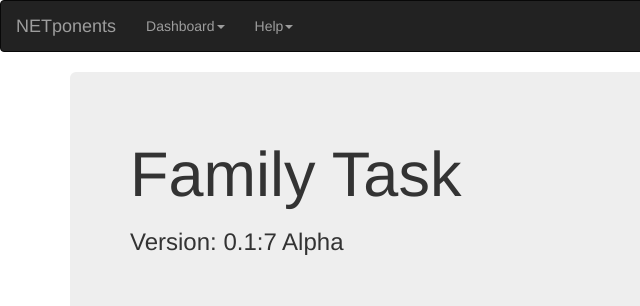
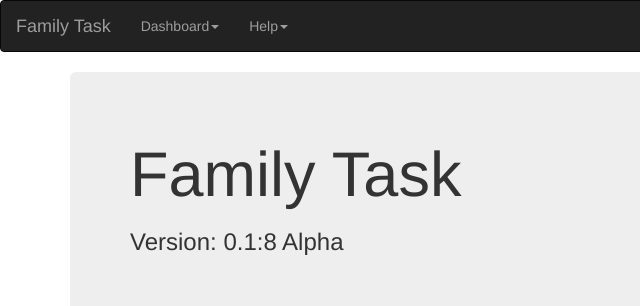
Before and after one commit to ARMmaster17/familytask, a plain HTML site: page index.html in a window 1280 px wide. Shown: the top 306 px of the page, 0-640 px from the left. Drawn offline with nearby package versions, Linux system fonts and the light colour scheme; a script that the page names is missing.

Commit message:
Update index.html

```diff
--- a/index.html
+++ b/index.html
@@ -17,7 +17,7 @@
             <span class="icon-bar"></span>
             <span class="icon-bar"></span>
          </button>
-         <a class="navbar-brand" href="/familytask/">NETponents</a>
+         <a class="navbar-brand" href="/familytask/">Family Task</a>
         </div>
         <div class="collapse navbar-collapse" id="myNavbar">
           <ul class="nav navbar-nav">
@@ -49,7 +49,7 @@
     <div class="container">
       <div class="jumbotron">
         <h1>Family Task</h1>
-        <h3>Version: 0.1:7 Alpha</h3>
+        <h3>Version: 0.1:8 Alpha</h3>
     </div>
     <div class="row">
       <div class="col-sm-4">
```
